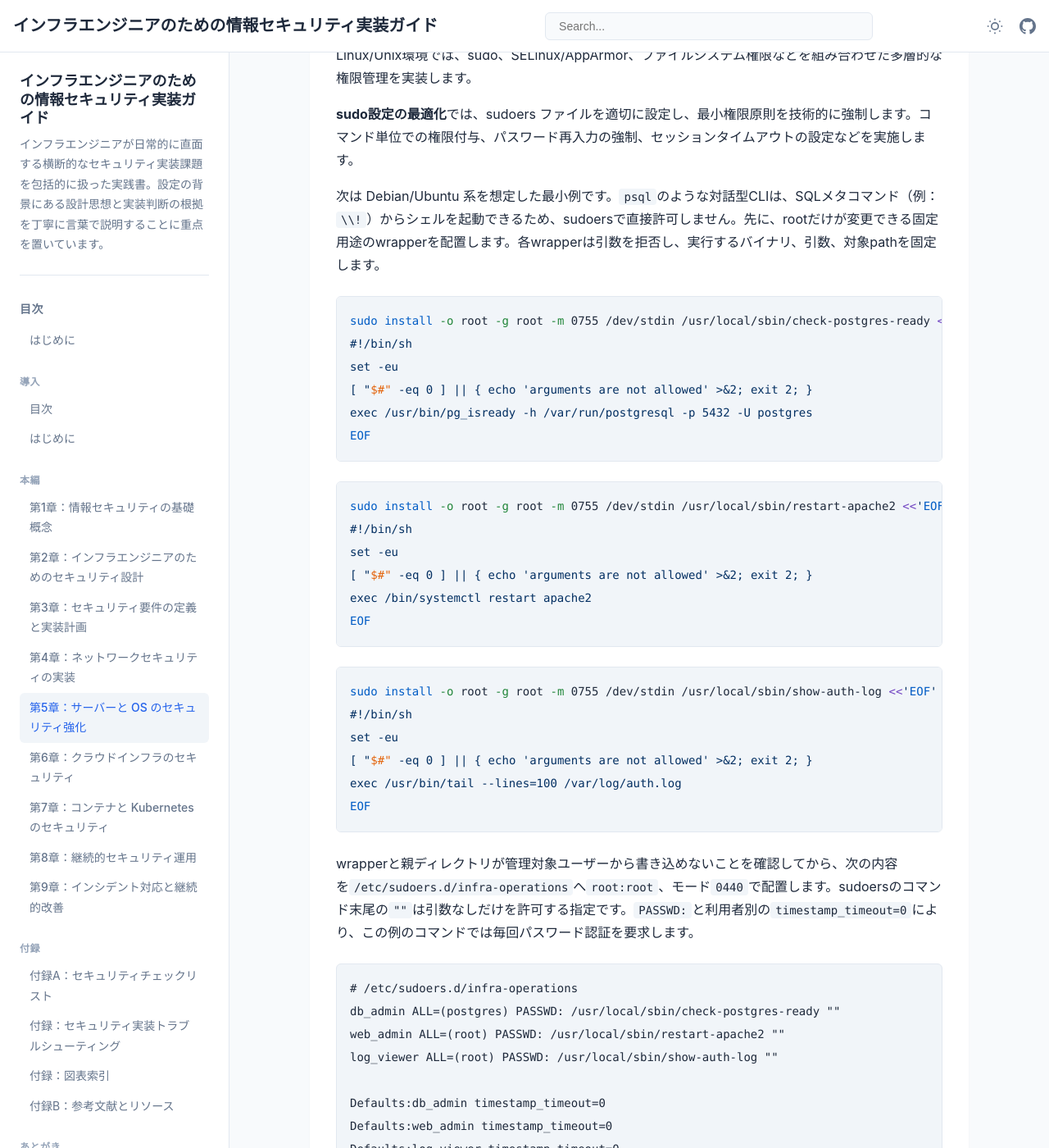
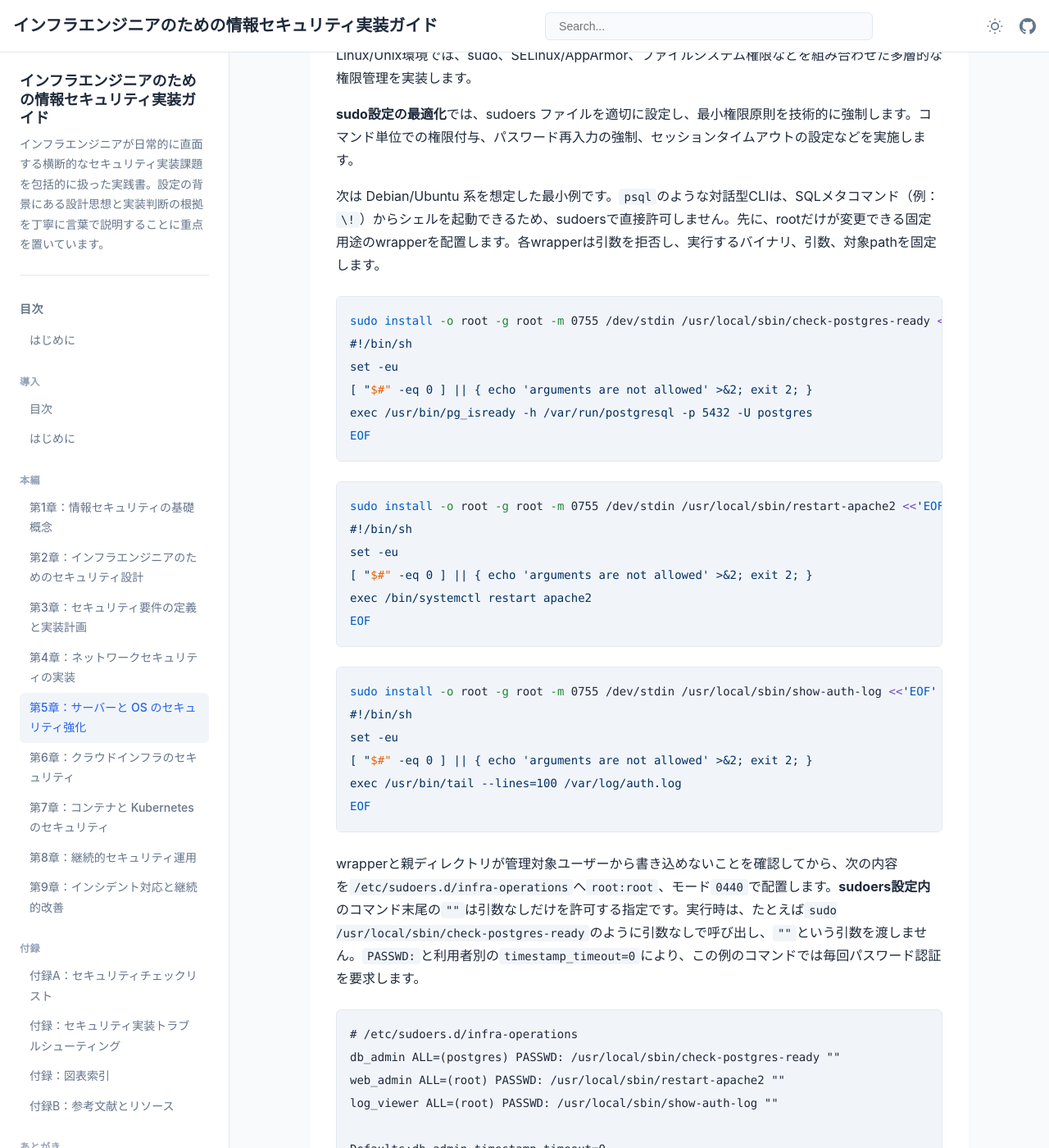
Before and after one commit to itdojp/it-infra-security-guide-book, a Jekyll site: the page built from docs/chapter-chapter05/index.md, in a window 1280 px wide and 1400 px high, scrolled down 10193 px. Shown: the whole window at 82% size. Built offline with Jekyll 4.4.1, drawn with Linux system fonts in a browser that asks for light colours.

Commit message:
docs: clarify sudoers no-argument syntax

````diff
--- a/docs/chapter-chapter05/index.md
+++ b/docs/chapter-chapter05/index.md
@@ -302,7 +302,7 @@ Linux/Unix環境では、sudo、SELinux/AppArmor、ファイルシステム権
 
 **sudo設定の最適化**では、sudoers ファイルを適切に設定し、最小権限原則を技術的に強制します。コマンド単位での権限付与、パスワード再入力の強制、セッションタイムアウトの設定などを実施します。
 
-次は Debian/Ubuntu 系を想定した最小例です。`psql`のような対話型CLIは、SQLメタコマンド（例：`\\!`）からシェルを起動できるため、sudoersで直接許可しません。先に、rootだけが変更できる固定用途のwrapperを配置します。各wrapperは引数を拒否し、実行するバイナリ、引数、対象pathを固定します。
+次は Debian/Ubuntu 系を想定した最小例です。`psql`のような対話型CLIは、SQLメタコマンド（例：`\!`）からシェルを起動できるため、sudoersで直接許可しません。先に、rootだけが変更できる固定用途のwrapperを配置します。各wrapperは引数を拒否し、実行するバイナリ、引数、対象pathを固定します。
 
 ```bash
 sudo install -o root -g root -m 0755 /dev/stdin /usr/local/sbin/check-postgres-ready <<'EOF'
@@ -331,7 +331,7 @@ exec /usr/bin/tail --lines=100 /var/log/auth.log
 EOF
 ```
 
-wrapperと親ディレクトリが管理対象ユーザーから書き込めないことを確認してから、次の内容を`/etc/sudoers.d/infra-operations`へ`root:root`、モード`0440`で配置します。sudoersのコマンド末尾の`""`は引数なしだけを許可する指定です。`PASSWD:`と利用者別の`timestamp_timeout=0`により、この例のコマンドでは毎回パスワード認証を要求します。
+wrapperと親ディレクトリが管理対象ユーザーから書き込めないことを確認してから、次の内容を`/etc/sudoers.d/infra-operations`へ`root:root`、モード`0440`で配置します。**sudoers設定内**のコマンド末尾の`""`は引数なしだけを許可する指定です。実行時は、たとえば`sudo /usr/local/sbin/check-postgres-ready`のように引数なしで呼び出し、`""`という引数を渡しません。`PASSWD:`と利用者別の`timestamp_timeout=0`により、この例のコマンドでは毎回パスワード認証を要求します。
 
 ```text
 # /etc/sudoers.d/infra-operations
````
Also changed, not shown: manuscript/chapter-chapter05/index.md (+2 -2 lines).
